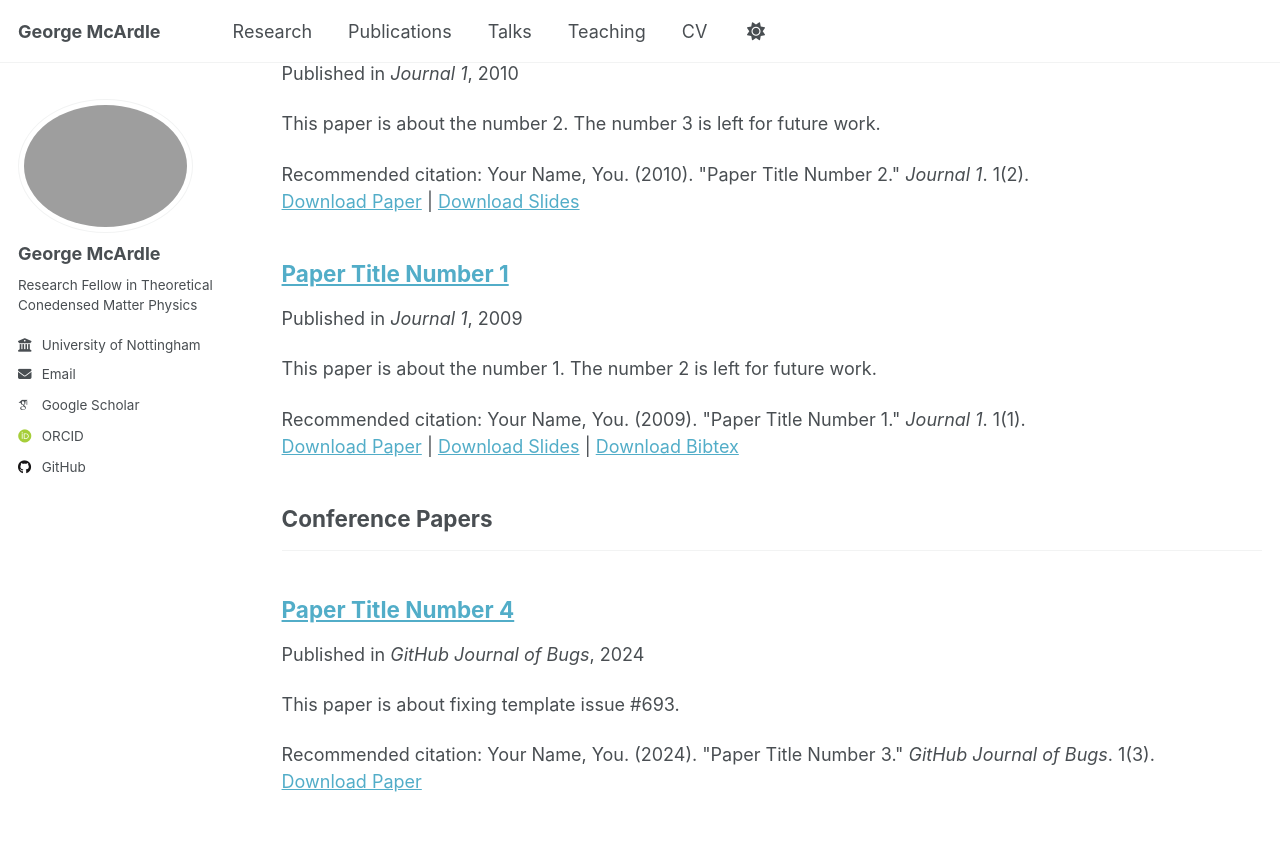
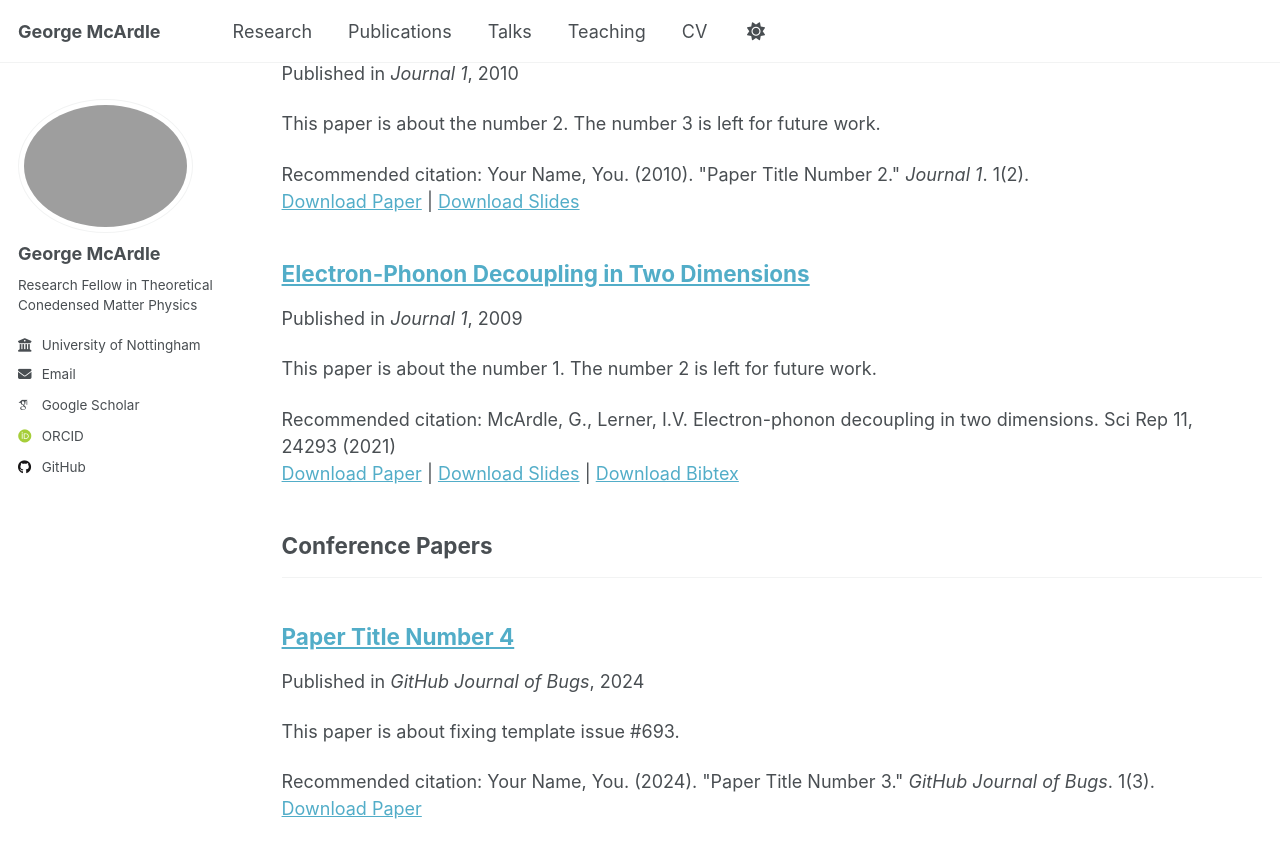
Before and after one commit to georgemcardle/georgemcardle.github.io, a Jekyll site: the page built from _pages/publications.html, in a window 1280 px wide and 900 px high, scrolled down 534 px. Shown: the top 858 px of the window. Built offline with Jekyll 4.4.1, drawn with Linux system fonts in a browser that asks for light colours; some web fonts are replaced.

Commit message:
Updated Paper Entry

```diff
--- a/_publications/2009-10-01-paper-title-number-1.md
+++ b/_publications/2009-10-01-paper-title-number-1.md
@@ -1,14 +1,14 @@
 ---
-title: "Paper Title Number 1"
+title: "Electron-Phonon Decoupling in Two Dimensions"
 collection: publications
 category: manuscripts
-permalink: /publication/2009-10-01-paper-title-number-1
+permalink: 'https://arxiv.org/abs/2201.10882'
 excerpt: 'This paper is about the number 1. The number 2 is left for future work.'
 date: 2009-10-01
 venue: 'Journal 1'
 slidesurl: 'http://academicpages.github.io/files/slides1.pdf'
-paperurl: 'http://academicpages.github.io/files/paper1.pdf'
+paperurl: 'https://arxiv.org/abs/2201.10882'
 bibtexurl: 'http://academicpages.github.io/files/bibtex1.bib'
-citation: 'Your Name, You. (2009). &quot;Paper Title Number 1.&quot; <i>Journal 1</i>. 1(1).'
+citation: 'McArdle, G., Lerner, I.V. Electron-phonon decoupling in two dimensions. Sci Rep 11, 24293 (2021)'
 ---
 The contents above will be part of a list of publications, if the user clicks the link for the publication than the contents of section will be rendered as a full page, allowing you to provide more information about the paper for the reader. When publications are displayed as a single page, the contents of the above "citation" field will automatically be included below this section in a smaller font.
```
